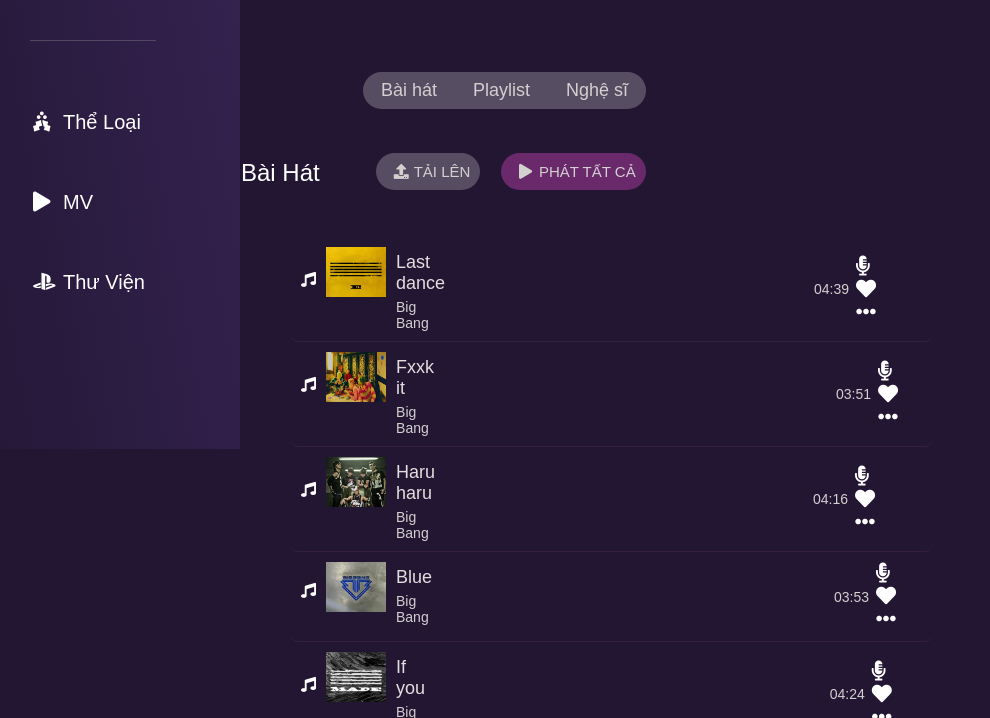
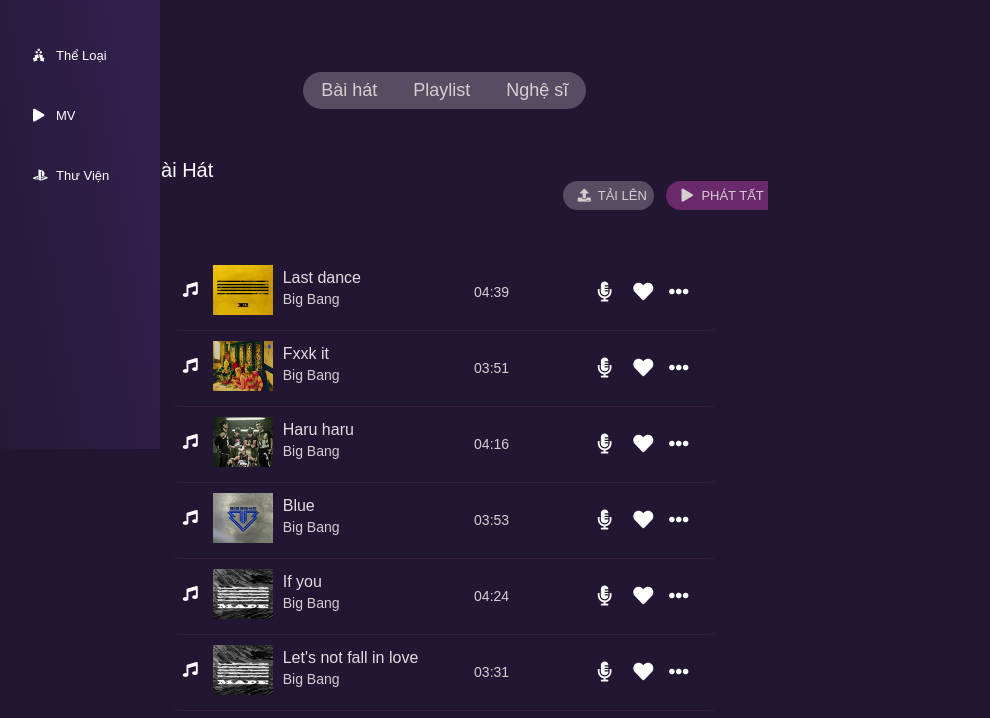
Before and after one commit to tuannvbg/NmtMusic, a plain HTML site: page zingmp3.html in a window 768 px wide. Shown: the part 319-1037 px from the top of the page, 990 px wide, since content can reach past the window. Drawn offline with Linux system fonts and the light colour scheme.

Commit message:
click here

```diff
--- /dev/null
+++ b/responZingmp3.css
@@ -0,0 +1,74 @@
+@media only screen and (min-width: 740px) and (max-width: 1023px) {
+
+    .sidebar {
+        width: 160px;
+        text-align: center;
+        padding: 0 auto;
+    }
+
+    .logoo {
+        display: block;
+        font-size: 19px;
+        cursor: pointer;
+        color:antiquewhite;
+        font-family:fantasy;
+        margin: 0 auto;
+    }
+    .bar-items {
+        font-size: 13px;
+    }
+    .bar-items i {
+        margin-right: 3px;
+    }
+    .sidebar ul li {
+        height: 35px;
+        margin: 25px auto;
+    }
+    #line {
+        margin: 50px 0 30px 0;
+    }
+
+    .Title {
+        font-size: 20px;
+        transform: translateY(-30px);
+    }
+    .Title i {
+        font-size: 10px;
+        margin-left: 5px;
+    }
+    .function a {
+        padding: 7px;
+        font-size: 10px;
+        margin-right: 7px;
+    }
+    .function a {
+        font-size: 13px;
+    }
+
+    .text-desc p{
+        font-size: 16px;
+        color: rgb(226, 222, 222);
+        padding: 4px 0;
+    }
+    .text-desc h5 {
+        font-size: 14px;
+    }
+    .left-list-row {
+        flex-basis: 80%;
+    }
+    .right-list-row {
+        flex-basis: 20%;
+    }
+    .time {
+        right: 20%;
+    }
+    #cover {
+        left: 70px;
+    }
+    #img1-intro:hover{
+        transform: translate(-15%, -10%);
+    }
+    #img1-intro {
+        margin-right: 25px;
+    }
+}
--- a/zingmp3.css
+++ b/zingmp3.css
@@ -11,12 +11,13 @@ body{
     background-color: #221633;
 }
 .sidebar{
-    width: 240px;
+    width: 15.7%;
     background: linear-gradient(80deg, #251838, #372453);
     text-align: left;
     padding: 30px 30px;
     height: 100vw;
     position: fixed;
+    z-index: 10;
 }
 h1{
     color: rgb(148, 238, 208);
@@ -66,11 +67,15 @@ i{
     background-color: #524861;
     margin: 55px 0;
 }
+.body-content {
+    position: relative;
+    overflow: hidden;
+}
 .header {
     background: linear-gradient(180deg, #694570, #221633);
-    position: relative;
-    width: calc(100% - 240px);
-    margin-left: 240px;
+    /* position: relative; */
+    /* width: calc(100% - 15.7%); */
+    /* padding-left: 15.7%; */
     border-left: transparent solid 0.3px;
 }
 .header_item {
@@ -81,6 +86,7 @@ i{
 .left_items {
     margin: auto 30px;
     display: flex;
+    padding-left: 15.7%;
 }
 .left_items i {
     font-weight: 300;
@@ -170,6 +176,7 @@ a{
 .Avt {
     text-align: center;
     margin: 30px 0;
+    padding-left: 15.7%;
     padding-bottom: 50px;
 }
 .Avt img {
@@ -178,8 +185,7 @@ a{
     margin-bottom: 20px;
 }
 .content {
-    width: calc(100% - 240px);
-    margin-left: 240px;
+ /*   padding-left: 15.7%; */
     border-left: transparent solid 0.3px;
 }
 .contain-choice {
@@ -188,6 +194,7 @@ a{
 .Choice {
     align-items: center;
     display: flex;
+    padding-left: 15.7%;
 }
 .Choice ul {
     display: flex;
@@ -221,12 +228,16 @@ a{
     font-weight: 300;
     font-size: 20px;
 }
+#baihat {
+    padding-left: 15.7%;
+}
 #baihat h2{
     transition: transform 1.5s;
     cursor: pointer;
+    transform: translateX(-30px);
 }
 #baihat h2:hover{
-    transform: translateX(30%);
+    transform: translateX(20%);
     color: rgb(57, 243, 166);
 }
 .function {
@@ -261,12 +272,14 @@ a{
 }
 .left-list-row {
     display: flex;
+    position: relative;
+    flex-basis: 90%;
 }
 .right-list-row {
     display: flex;
     margin: auto 7px;
+    flex-basis: 10%;
 }
-
 .list-row i{
     cursor: pointer;
 }
@@ -301,14 +314,11 @@ a{
 }
 
 .time {
-    margin: auto 0 auto 300px;
+    right: 40%;
+    position: absolute;
+    margin: 19px 0;
 }
-#ld-time { margin-left: 364px;}
-#fi-time {margin-left: 397px;}
-#hh-time {margin-left: 373px;}
-#bl-time {margin-left: 397px;}
-#iy-time {margin-left: 396px;}
-#ls-time {margin-left: 397px;}
+
 .btn{
     background-color: transparent;
     color: #fff;
@@ -329,7 +339,7 @@ a{
 
 /* nghesi */
 .introduce {
-    margin: 50px 0;
+    margin: 50px 0 50px 18%;
 }
 .img-intro img {
     width: 300px;
@@ -341,7 +351,6 @@ a{
     transform-origin: left top;
 }
 #img1-intro:hover {
-    /* transform: scale(1.02) rotateX(180deg); */
     transform: rotate(360deg) translate(-15%, 25%) scale(0.6);
 }
 #img2-intro {
@@ -381,6 +390,7 @@ a{
     background-color: #431f58;
     align-items: center;
     border-radius: 15px;
+    margin-left: 21%;
 }
 .music_info {
     display: flex;
--- a/zingmp3.html
+++ b/zingmp3.html
@@ -8,7 +8,7 @@
     <link rel="stylesheet" href="zingmp3.css">
     <link rel="stylesheet" href="grid.css">
     <link rel="stylesheet" href="https://pro.fontawesome.com/releases/v5.10.0/css/all.css" integrity="sha384-AYmEC3Yw5cVb3ZcuHtOA93w35dYTsvhLPVnYs9eStHfGJvOvKxVfELGroGkvsg+p" crossorigin="anonymous"/>
-
+    <link rel="stylesheet" href="responZingmp3.css">
 </head>
 <body>
     <div class="contain">
@@ -30,6 +30,7 @@
             </ul>
         </div>
 
+        <div class="body-content">
             <div class="Main">
                 <div class="header">
                     <div class="header_item">
@@ -69,10 +70,10 @@
                 <div id="baihat">
                 <div class="grid wide">
                     <div class="row">
-                    <div class="col l-8">
+                        <div class="col l-7 l-o-1 m-3 m-o-1">
                             <h2 class="Title">Bài Hát<i class="fas fa-chevron-right"></i></h2>
                         </div>
-                    <div class="col l-4">
+                        <div class="col l-4 m-8 m-o-8">
                             <div class="function">
                                 <a href="#"><i class="fas fa-upload"></i>TẢI LÊN</a>
                                 <a id="function_play" onclick="appearPlaylist()" href="#"><i class="fas fa-play"></i>PHÁT TẤT CẢ</a>
@@ -81,9 +82,10 @@
                         </div>
                     </div>
                 </div>
+
                 <div class="grid wide">
                     <div class="row">
-                    <div class="col l-12">
+                        <div class="col l-12 m-12">
                             <div class="contain-list">
                                 <div class="list-row">
                                     <div class="left-list-row">
@@ -216,7 +218,7 @@
                                             <p>Let's not fall in love</p>
                                             <h5>Big Bang</h5>
                                         </div>
-                                    <div class="time">03:31</div>
+                                        <div id="lnfil-time" class="time">03:31</div>
                                     </div>
 
                                     <div class="right-list-row">
@@ -259,7 +261,7 @@
                 <div style="display: none;" id="list">
                    <div class="grid wide">
                        <div class="row">
-                       <div class="col l-6 l-o-3">
+                           <div class="col l-6 l-o-3 m-10">
                             <div class="playlist-bar">
                                 <div class="music_info">
                                     <div class="about_music">
@@ -338,6 +340,7 @@
 
 
             </div>
+        </div>
 
 
 
```
Lines whose indentation alone changed are shown as unchanged.
